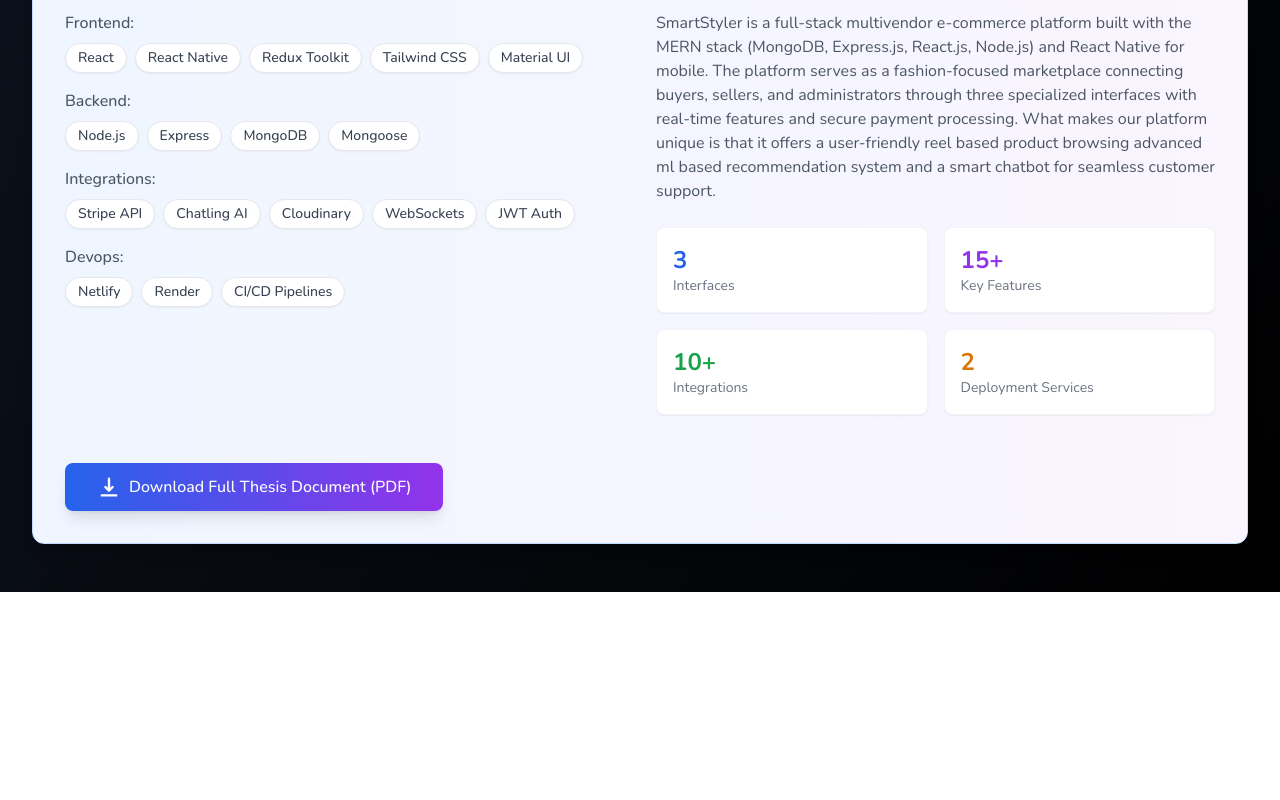
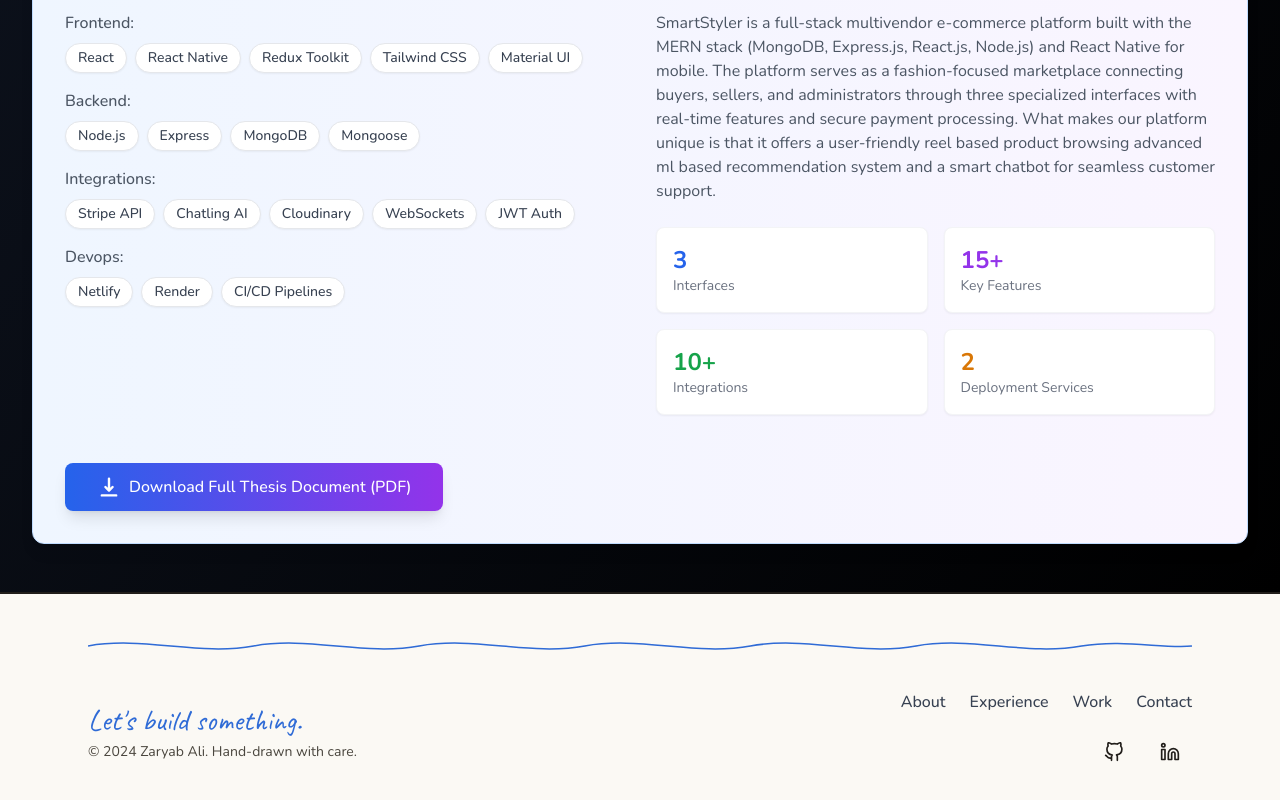
Before and after one commit to ZaryabAli-09/portfolio, a Next.js app: page /smartstyler in a window 1280 px wide. Shown: the part 1262-2062 px from the top of the page. Before the commit the page ends 1854 px from the top, so only its background shows below. Built offline with nearby package versions, Linux system fonts and the light colour scheme.

Commit message:
Add Footer component and refactor Contact section for improved layout and functionality

```diff
--- a/app/layout.jsx
+++ b/app/layout.jsx
@@ -2,10 +2,19 @@
 import "./globals.css";
 import TransitionProvider from "@/components/TransitionProvider";
 import Navbar from "@/components/Navbar";
+import Footer from "@/components/Footer";
 import { Toaster } from "react-hot-toast";
 
-const nunito = Nunito({ subsets: ["latin"], weight: ["300", "400", "500", "600", "700", "800"], variable: "--font-primary" });
-const caveat = Caveat({ subsets: ["latin"], weight: ["400", "500", "600", "700"], variable: "--font-secondary" });
+const nunito = Nunito({
+  subsets: ["latin"],
+  weight: ["300", "400", "500", "600", "700", "800"],
+  variable: "--font-primary",
+});
+const caveat = Caveat({
+  subsets: ["latin"],
+  weight: ["400", "500", "600", "700"],
+  variable: "--font-secondary",
+});
 
 export const metadata = {
   title: "Zaryab_Dev.",
@@ -23,6 +32,7 @@
         <Toaster position="bottom-center" reverseOrder={true} />
         <Navbar />
         <TransitionProvider>{children}</TransitionProvider>
+        <Footer />
       </body>
     </html>
   );
--- /dev/null
+++ b/components/Footer.jsx
@@ -0,0 +1,84 @@
+import { FiGithub, FiLinkedin } from "react-icons/fi";
+import { SOCIAL_LINKS } from "@/lib/constants";
+
+const ICONS = {
+  GitHub: FiGithub,
+  LinkedIn: FiLinkedin,
+};
+
+const footerLinks = [
+  { href: "#about", label: "About" },
+  { href: "#experience", label: "Experience" },
+  { href: "#work", label: "Work" },
+  { href: "#contact", label: "Contact" },
+];
+
+const Footer = () => {
+  return (
+    <footer className="w-full bg-primary border-t-2 border-heading">
+      <div className="max-w-6xl mx-auto px-4 sm:px-6">
+        {/* wavy divider */}
+        <svg
+          viewBox="0 0 800 24"
+          preserveAspectRatio="none"
+          className="w-full h-6 text-highlight mt-10 mb-8"
+          fill="none"
+          aria-hidden="true"
+        >
+          <path
+            d="M0 12C40 2 80 22 120 12C160 2 200 22 240 12C280 2 320 22 360 12C400 2 440 22 480 12C520 2 560 22 600 12C640 2 680 22 720 12C750 5 780 15 800 12"
+            stroke="currentColor"
+            strokeWidth="1.5"
+          />
+        </svg>
+
+        <div className="flex flex-col md:flex-row items-start md:items-center justify-between gap-8 pb-10">
+          {/* Left */}
+          <div>
+            <p className="font-secondary text-highlight text-3xl mb-1">
+              Let&apos;s build something.
+            </p>
+            <p className="text-description text-sm">
+              © {new Date().getFullYear()} Zaryab Ali. Hand-drawn with care.
+            </p>
+          </div>
+
+          {/* Right */}
+          <div className="flex flex-col items-start md:items-end gap-4">
+            <div className="flex flex-wrap items-center gap-6">
+              {footerLinks.map((link) => (
+                <a
+                  key={link.href}
+                  href={link.href}
+                  className="text-gray-700 hover:text-gray-900 font-medium transition-colors"
+                >
+                  {link.label}
+                </a>
+              ))}
+            </div>
+
+            <div className="flex items-center gap-3">
+              {SOCIAL_LINKS.map((social) => {
+                const Icon = ICONS[social.alt];
+                return (
+                  <a
+                    key={social.alt}
+                    href={social.url}
+                    target="_blank"
+                    rel="noopener noreferrer"
+                    aria-label={social.alt}
+                    className="text-heading p-2.5 border-2 border-transparent hover:border-heading hover:bg-primary rounded-full transition-all hover:scale-110"
+                  >
+                    {Icon && <Icon className="w-5 h-5" />}
+                  </a>
+                );
+              })}
+            </div>
+          </div>
+        </div>
+      </div>
+    </footer>
+  );
+};
+
+export default Footer;
--- a/components/main_page_comps/ContactMe.jsx
+++ b/components/main_page_comps/ContactMe.jsx
@@ -1,23 +1,93 @@
-const About = () => {
+"use client";
+
+import { FiMail, FiGithub, FiLinkedin } from "react-icons/fi";
+import Button from "@/components/common/Button";
+import { SOCIAL_LINKS, EMAIL } from "@/lib/constants";
+
+const ICONS = {
+  GitHub: FiGithub,
+  LinkedIn: FiLinkedin,
+};
+
+const Contact = () => {
   return (
     <section
-      id="about"
-      className="w-full bg-[#EDEAE1] border-t-2 border-dashed border-gray-300"
+      id="contact"
+      className="w-full bg-primary border-t-2 border-dashed border-gray-300"
     >
-      <div className="max-w-6xl mx-auto px-4 sm:px-6 py-20 md:py-28">
-        <p className="font-secondary text-center text-highlight text-xl mb-3">
-          a bit about me
+      <div className="max-w-6xl mx-auto px-4 sm:px-6 py-20 md:py-28 text-center">
+        <p className="font-secondary text-highlight text-xl mb-2">say hello</p>
+
+        <h2 className="text-4xl md:text-5xl font-extrabold text-heading mb-6 leading-tight">
+          Got something{" "}
+          <span className="relative inline-block">
+            <span className="relative z-10">worth building?</span>
+            <svg
+              className="absolute left-0 -bottom-1 w-full h-4 overflow-visible"
+              viewBox="0 0 200 16"
+              preserveAspectRatio="none"
+              aria-hidden="true"
+            >
+              <line
+                x1="2"
+                y1="4"
+                x2="198"
+                y2="6"
+                strokeWidth="3"
+                strokeLinecap="round"
+                pathLength="1"
+                className="draw-in stroke-highlight"
+                style={{ animationDelay: "0.2s" }}
+              />
+              <line
+                x1="2"
+                y1="12"
+                x2="198"
+                y2="10"
+                strokeWidth="3"
+                strokeLinecap="round"
+                pathLength="1"
+                className="draw-in stroke-highlight"
+                style={{ animationDelay: "0.5s" }}
+              />
+            </svg>
+          </span>
+        </h2>
+
+        <p className="text-description max-w-xl mx-auto mb-10">
+          I&apos;m always up for an interesting problem. The fastest way to
+          reach me is email — or find me on any of the usual places.
         </p>
-        <h2 className="text-4xl md:text-5xl text-center font-extrabold text-gray-900 mb-10 leading-tight">
-          Got something worth building?
-        </h2>
-        <p className="text-center">
-          I'm always up for an interesting problem. The fastest way to reach me
-          is email — or find me on any of the usual places.
-        </p>
+
+        <Button
+          variant="primary"
+          href={`mailto:${EMAIL}`}
+          icon={FiMail}
+          iconPosition="left"
+        >
+          {EMAIL}
+        </Button>
+
+        <div className="flex items-center justify-center gap-4 mt-8">
+          {SOCIAL_LINKS.map((social) => {
+            const Icon = ICONS[social.alt];
+            return (
+              <a
+                key={social.alt}
+                href={social.url}
+                target="_blank"
+                rel="noopener noreferrer"
+                aria-label={social.alt}
+                className="text-heading p-3 border-2 border-transparent hover:border-heading hover:bg-primary rounded-full transition-all hover:scale-110"
+              >
+                {Icon && <Icon className="w-5 h-5" />}
+              </a>
+            );
+          })}
+        </div>
       </div>
     </section>
   );
 };
 
-export default About;
+export default Contact;
```
